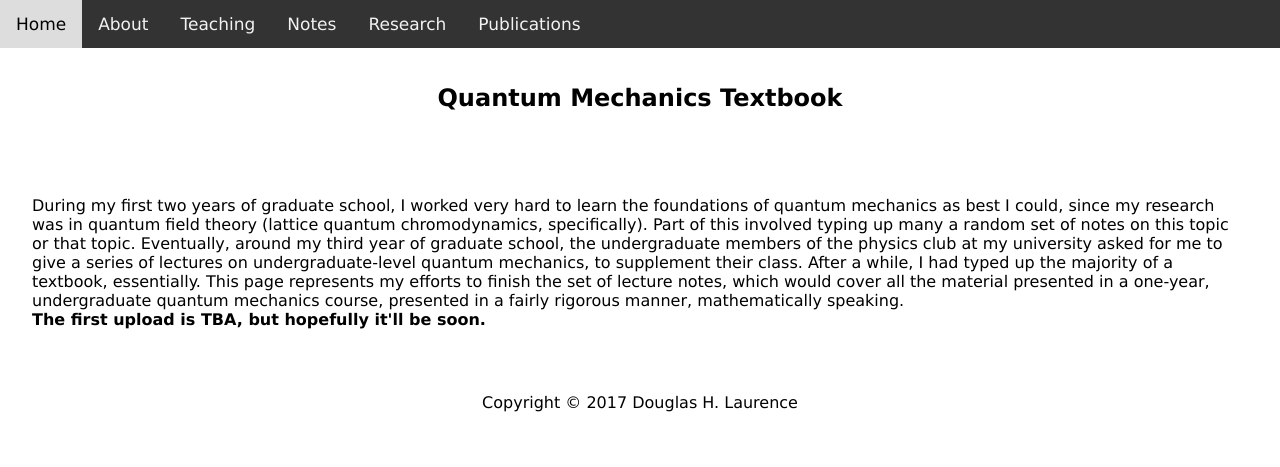
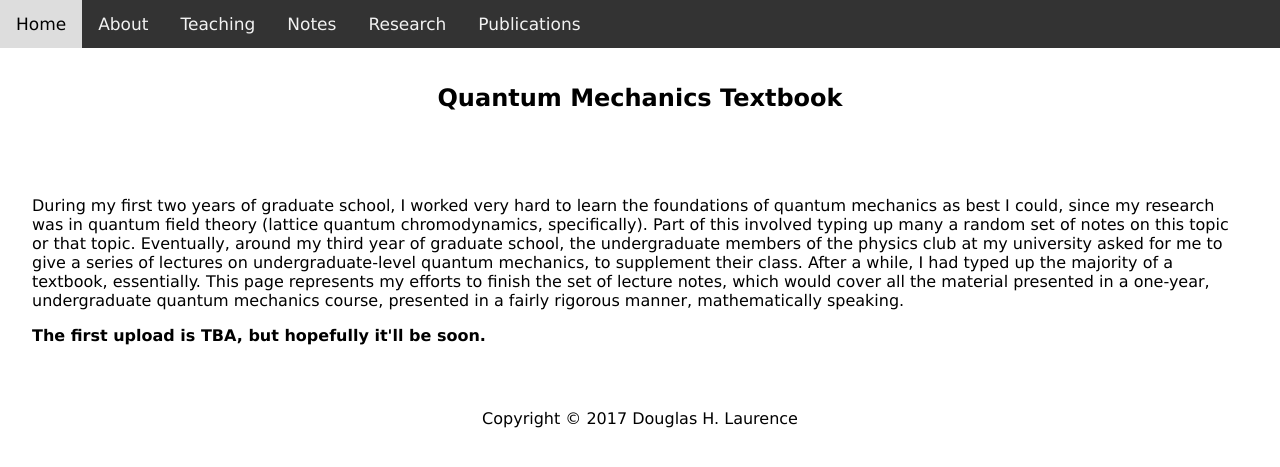
Before and after one commit to dhlaurence/dhlaurence.github.io, a Jekyll site: the page built from qmtextbook.html, in a window 1280 px wide. Shown: the top 467 px of the page. Built offline with Jekyll 4.4.1, drawn with Linux system fonts in a browser that asks for light colours.

Commit message:
Update qmtextbook.html

```diff
--- a/qmtextbook.html
+++ b/qmtextbook.html
@@ -9,10 +9,16 @@
 
 <article>
   <p>
-    During my first two years of graduate school, I worked very hard to learn the foundations of quantum mechanics as best I could, since my research was in quantum field theory (lattice quantum chromodynamics, specifically). Part of this involved typing up many a random set of notes on this topic or that topic. Eventually, around my third year of graduate school, the undergraduate members of the physics club at my university asked for me to give a series of lectures on undergraduate-level quantum mechanics, to supplement their class. After a while, I had typed up the majority of a textbook, essentially. This page represents my efforts to finish the set of lecture notes, which would cover all the material presented in a one-year, undergraduate quantum mechanics course, presented in a fairly rigorous manner, mathematically speaking.
+    During my first two years of graduate school, I worked very hard to learn the foundations of quantum mechanics as best I could,
+    since my research was in quantum field theory (lattice quantum chromodynamics, specifically). Part of this involved typing up
+    many a random set of notes on this topic or that topic. Eventually, around my third year of graduate school, the undergraduate
+    members of the physics club at my university asked for me to give a series of lectures on undergraduate-level quantum mechanics,
+    to supplement their class. After a while, I had typed up the majority of a textbook, essentially. This page represents my efforts
+    to finish the set of lecture notes, which would cover all the material presented in a one-year, undergraduate quantum mechanics
+    course, presented in a fairly rigorous manner, mathematically speaking.
+  </p>
 
-    <br>
-
+  <p>
     <b>The first upload is TBA, but hopefully it'll be soon.</b>
   </p>
 </article>
```
